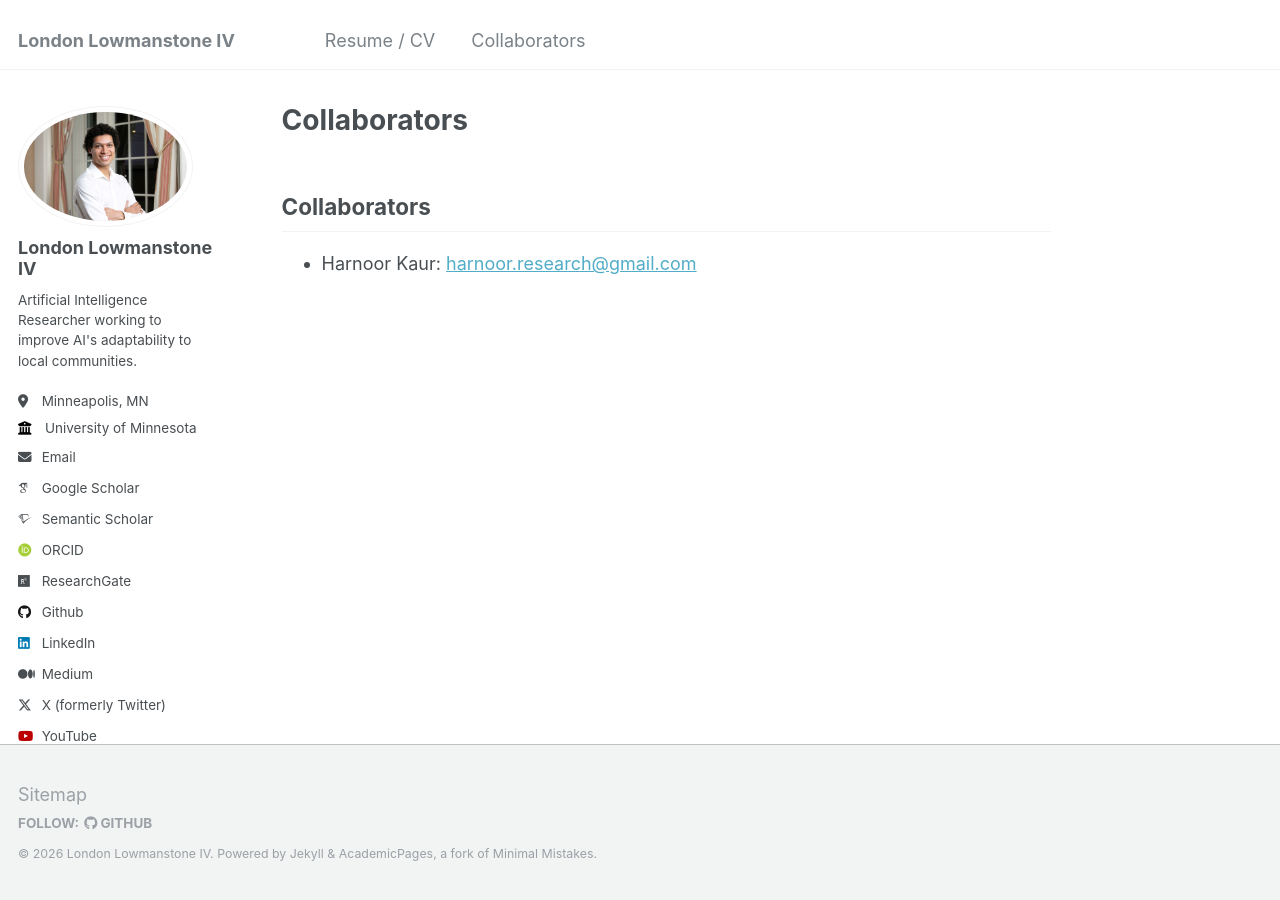
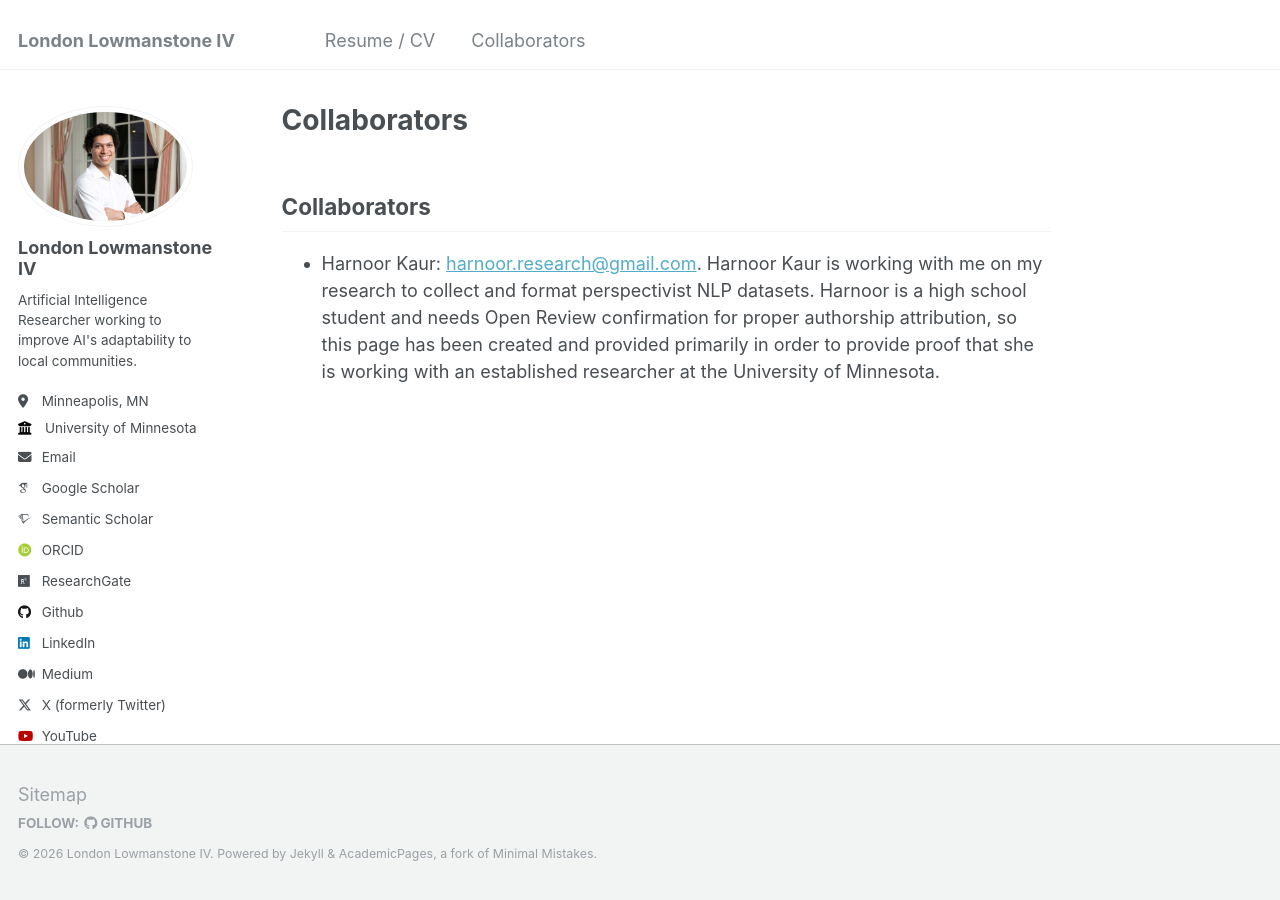
Before and after one commit to London-Lowmanstone/London-Lowmanstone.github.io, a Jekyll site: the page built from _pages/collaborators.md, in a window 1280 px wide. Built offline with Jekyll 4.4.1, drawn with Linux system fonts in a browser that asks for light colours; some web fonts are replaced.

Commit message:
Adding collaborator details
Added a description for collaborator Harnoor Kaur.

```diff
--- a/_pages/collaborators.md
+++ b/_pages/collaborators.md
@@ -7,4 +7,4 @@ author_profile: true
 
 ## Collaborators
 
-- Harnoor Kaur: [harnoor.research@gmail.com](mailto:harnoor.research@gmail.com)
+- Harnoor Kaur: [harnoor.research@gmail.com](mailto:harnoor.research@gmail.com). Harnoor Kaur is working with me on my research to collect and format perspectivist NLP datasets. Harnoor is a high school student and needs Open Review confirmation for proper authorship attribution, so this page has been created and provided primarily in order to provide proof that she is working with an established researcher at the University of Minnesota.
```
